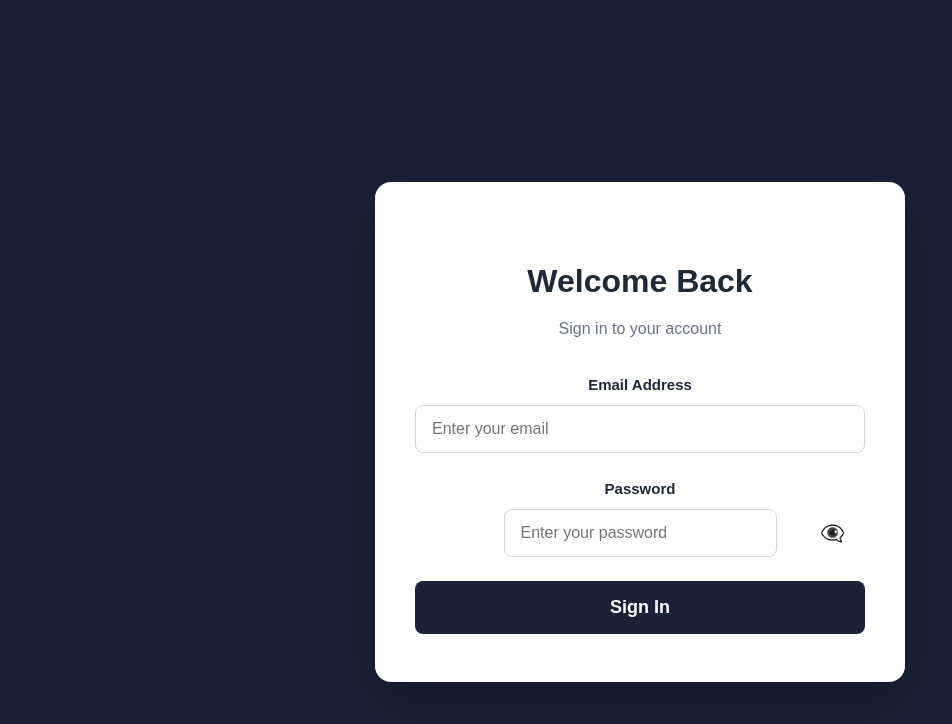
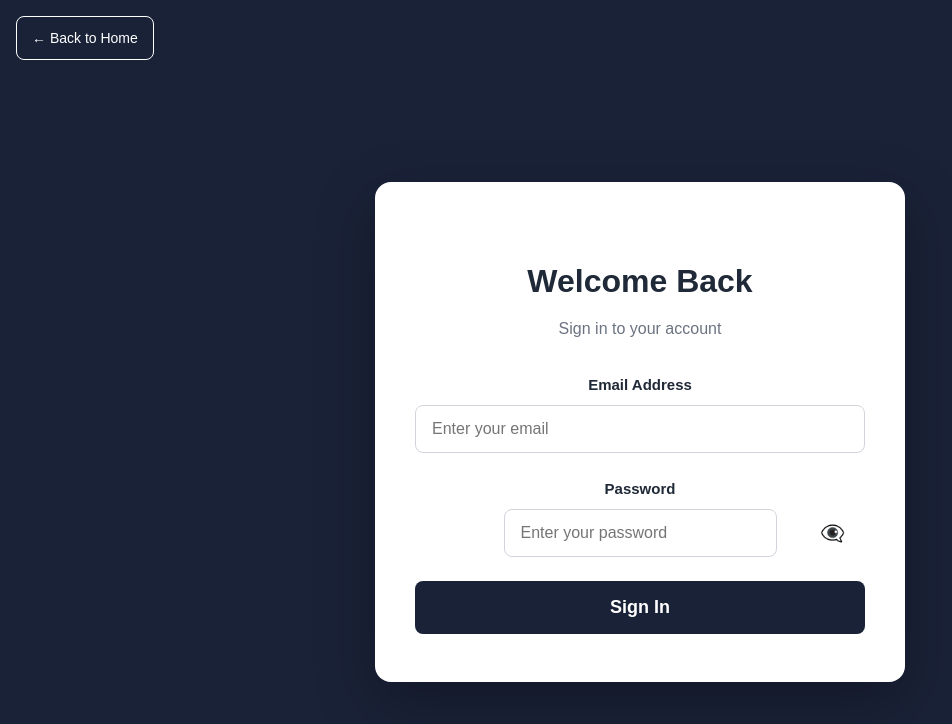
Before and after one commit to toriola5/Jolaestates, a React (Vite) app: page /admin in a window 1280 px wide. Shown: the top 724 px of the page, without its empty margins (0-952 px from the left). Built offline with nearby package versions, Linux system fonts and the light colour scheme; no server answers.

Commit message:
feat: Add navigation links for home and admin in Login and PublicShowProperties components

```diff
--- a/src/Components/Login.jsx
+++ b/src/Components/Login.jsx
@@ -1,6 +1,7 @@
 import { useState } from "react";
 import styles from "./Login.module.css";
 import { supabase } from "../Utils/Supabase";
+import { NavLink } from "react-router-dom";
 
 function Login() {
   const [formData, setFormData] = useState({
@@ -48,6 +49,9 @@ function Login() {
 
   return (
     <div className={styles.loginContainer}>
+      <NavLink to="/" className={styles.homeLink}>
+        &larr; Back to Home
+      </NavLink>
       <div className={styles.loginCard}>
         <div className={styles.loginHeader}>
           <h2 className={styles.title}>Welcome Back</h2>
--- a/src/Components/Login.module.css
+++ b/src/Components/Login.module.css
@@ -5,6 +5,24 @@
   justify-content: center;
   padding: 2rem;
   background: var(--navy);
+}
+
+.homeLink {
+  position: absolute;
+  border: 1px solid white;
+  top: 1rem;
+  left: 1rem;
+  padding: 10px 15px;
+  border-radius: 8px;
+  color: white;
+  text-decoration: none;
+  font-size: 0.875rem;
+  transition: color 0.2s ease;
+}
+
+.homeLink:hover {
+  color: #d1d5db;
+  border: 1px solid #d1d5db;
 }
 
 .loginCard {
--- a/src/Components/Nav.jsx
+++ b/src/Components/Nav.jsx
@@ -74,6 +74,8 @@ function Nav() {
             <a href="#review" onClick={() => setClicked((x) => !x)}>
               Review
             </a>
+            <NavLink to="/listings">Available listings</NavLink>
+            <NavLink to="/admin">Admin Login</NavLink>
           </div>
         )}
       </nav>
--- a/src/Components/PropertyUpload.module.css
+++ b/src/Components/PropertyUpload.module.css
@@ -42,7 +42,18 @@
   transition: background-color 0.2s ease, transform 0.1s ease;
   white-space: nowrap;
 }
-
+.homeLink {
+  position: absolute;
+  border: 1px solid white;
+  top: 1rem;
+  left: 1rem;
+  padding: 10px 15px;
+  border-radius: 8px;
+  color: white;
+  text-decoration: none;
+  font-size: 0.875rem;
+  transition: color 0.2s ease;
+}
 .logoutButton:hover {
   background-color: #dc2626;
   transform: translateY(-2px);
--- a/src/Components/PublicShowProperties.jsx
+++ b/src/Components/PublicShowProperties.jsx
@@ -157,7 +157,9 @@ function PublicShowProperties() {
 
   return (
     <div className={styles.container}>
-      <NavLink to="/"> &larr; Back to Home</NavLink>
+      <NavLink to="/" className={styles.homeLink}>
+        &larr; Back to Home
+      </NavLink>
       <div className={styles.header}>
         <h2 className={styles.title}>Available Properties</h2>
         <p className={styles.subtitle}>
--- a/src/Components/PublicShowProperties.module.css
+++ b/src/Components/PublicShowProperties.module.css
@@ -9,6 +9,24 @@
   margin-bottom: 3rem;
 }
 
+.homeLink {
+  position: absolute;
+  border: 1px solid var(--navy);
+  top: 1rem;
+  left: 1rem;
+  padding: 10px 15px;
+  border-radius: 8px;
+  color: var(--navy);
+  text-decoration: none;
+  font-size: 0.875rem;
+  transition: color 0.2s ease, border-color 0.2s ease;
+}
+
+.homeLink:hover {
+  color: white;
+  background-color: var(--navy);
+  border: 1px solid #374151;
+}
 .title {
   font-size: 2.5rem;
   font-weight: 700;
```
